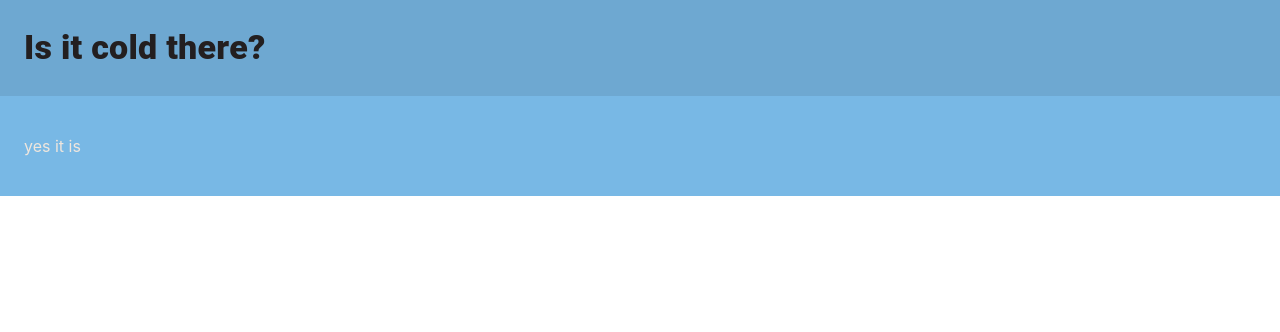
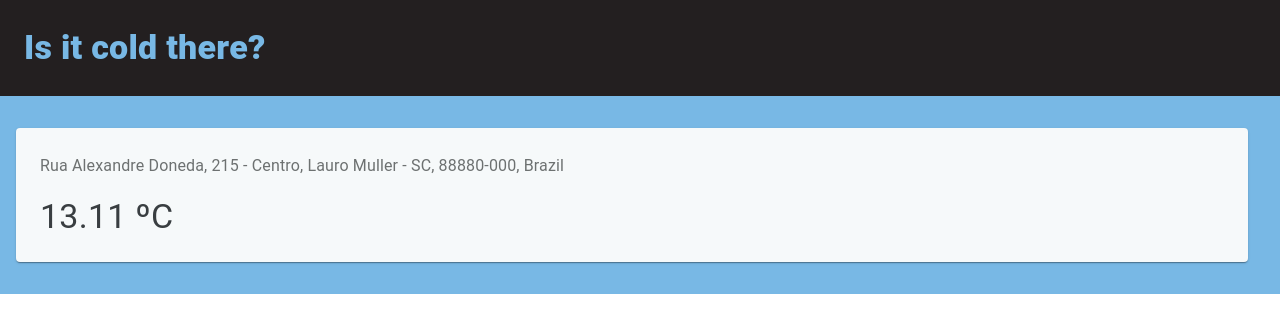
Before and after one commit to polinelottin/weather-checker, a React (Create React App) app: page / in a window 1280 px wide. Shown: the top 332 px of the page. Built offline with nearby package versions, Linux system fonts and the light colour scheme.

Commit message:
add weather card layout

```diff
--- /dev/null
+++ b/src/Components/Layouts/WeatherCard.js
@@ -0,0 +1,28 @@
+import React, { Fragment } from 'react'
+import { Paper, Typography } from '@material-ui/core/';
+
+import styles from '../../Styles/'
+
+export default ({ weather }) =>
+    <Paper style={styles.weatherCardPaper}>
+        {(weather && weather.temperature)
+            ?
+            <Fragment>
+                <Typography id='fullAdress' variant="subtitle1" style={styles.fullAddressText}>
+                    {weather.formatted_address}
+                </Typography>
+                <Typography id='temperature' variant="h4" style={styles.temperatureText}>
+                    {weather.temperature + ' ºC'}
+                </Typography>
+            </Fragment>
+            :
+            <Fragment>
+                <Typography id='welcomeTitle' variant="h6" style={styles.welcomeTitle}>
+                    Bem-vindo!
+                </Typography>
+                <Typography id='welcomeSubtitle' variant="caption" style={styles.welcomeSubtitle}>
+                    Aqui você descubre a temperatura atual de qualquer lugar
+                </Typography>
+            </Fragment>
+        }
+    </Paper>
--- a/src/Components/WeatherForm/index.js
+++ b/src/Components/WeatherForm/index.js
@@ -1,13 +1,23 @@
 import React from 'react'
 import {Container} from '@material-ui/core'
+
+import WeatherCard from '../Layouts/WeatherCard.js'
 import styles from './styles.js'
 
+
+const weather = {
+    "zipcode": "88880-000",
+    "temperature": 13.11,
+    "formatted_address": "Rua Alexandre Doneda, 215 - Centro, Lauro Muller - SC, 88880-000, Brazil",
+    "saved_at": "07/10/2019, 17:54:45",
+    "fetched_at": null
+}
 class WeatherForm extends React.Component {
 
     render(){
         return (
             <Container style={styles.container} >
-                <p style={{padding: 8, color:'#EFE6DD'}}>yes it is</p>
+                <WeatherCard weather={weather} />
             </Container>
         );
     }
--- a/src/Styles/index.js
+++ b/src/Styles/index.js
@@ -1,14 +1,22 @@
 const colors = {
     darkBrown: '#231F20',
     darkBlue: '#6EA8D1',
-    lightBlue: '#78B8E5'
+    lightBlue: '#78B8E5',
+
+    darkGrey: '#393E41',
+    lightGrey: '#6D7171',
+    white: '#F6F9FA',
+
 }
 
 const styles = {
+    colors: colors,
+
+    //HEADER
     appBar: {
         padding: 0,
         margin: 0,
-        backgroundColor: colors.darkBlue,
+        backgroundColor: colors.darkBrown,
     },
     toolBar: {
         padding: 16,
@@ -16,10 +24,34 @@ const styles = {
     },
     barTitle: {
         padding: 8,
-        color: colors.darkBrown,
+        color: colors.lightBlue,
         fontWeight: 800
     },
-    colors: colors
+
+    //WEATHER CARD
+    weatherCardPaper: {
+        marginRight: 16,
+        marginTop: 16,
+        marginBottom: 16,
+        padding: 8,
+        backgroundColor: colors.white
+    },
+    welcomeTitle:{
+        color: colors.darkGrey,
+        margin: 16
+    },
+    welcomeSubitle: {
+        color: colors.lightGrey,
+        margin: 16
+    },
+    fullAddressText: {
+        color: colors.lightGrey,
+        margin: 16
+    },
+    temperatureText: {
+        color: colors.darkGrey,
+        margin: 16
+    }
 };
 
 export default styles;
```
Also changed, not shown: 1 other file (tests, documents, lock files or other folders).
